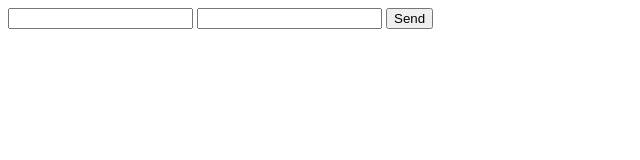
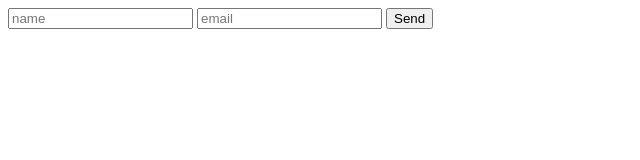
Before and after one commit to Shalitha-J/form-test, a plain HTML site: page index.html in a window 1280 px wide. Shown: the full height of the page, 0-640 px from the left. Drawn offline with Linux system fonts and the light colour scheme.

Commit message:
Add files via upload

```diff
--- a/index.html
+++ b/index.html
@@ -10,8 +10,8 @@
 
 
     <form action="https://formsubmit.co/shalithaj085@gmail.com" method="POST">
-        <input type="text" name="name" required>
-        <input type="email" name="email" required>
+        <input type="text" name="name" required placeholder="name">
+        <input type="email" name="email" required placeholder="email">
         <input type="hidden" name="_subject" value="New submission!">
         <button type="submit">Send</button>
    </form>
```
